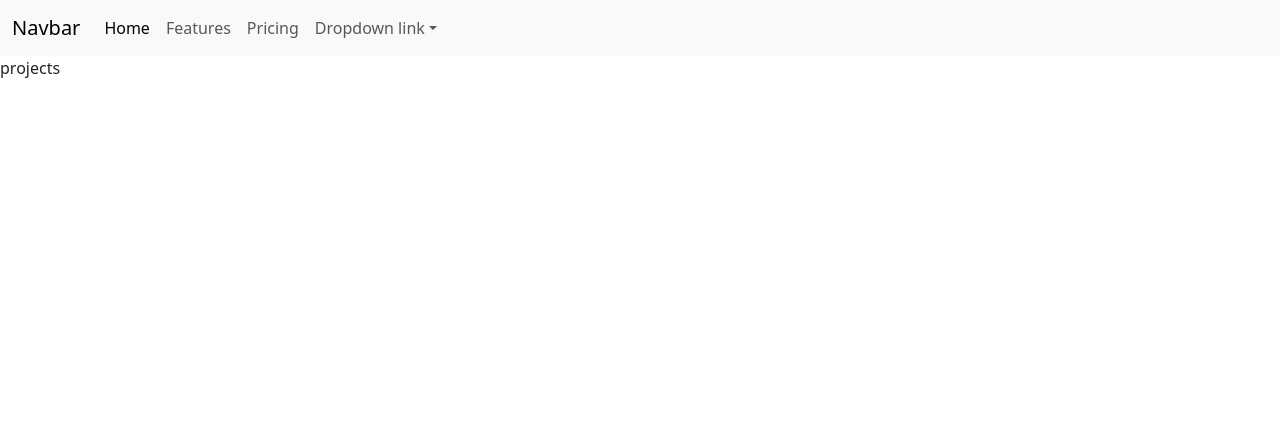
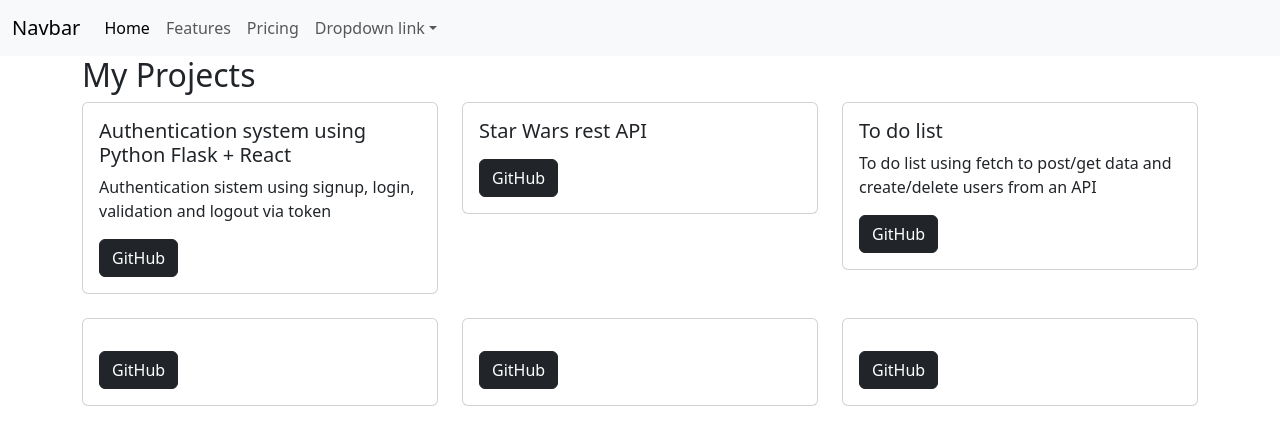
Before and after one commit to Dageti/Portafolio, a React (Create React App) app: page /projects in a window 1280 px wide. Shown: the top 444 px of the page. Built offline with nearby package versions, Linux system fonts and the light colour scheme.

Commit message:
creado array de objects para proyectos, esqueletos de vistas

```diff
--- a/src/App.js
+++ b/src/App.js
@@ -8,7 +8,7 @@ import Projects from './pages/projects.jsx';
 import Aboutme from './pages/aboutme.jsx';
 
 
-function App() {
+const App =() => {
   return (
       <Router>
         <Navbar />
@@ -16,6 +16,7 @@ function App() {
           <Route path='/' element={<Home/>}/>
           <Route path='/projects' element={<Projects/>}/>
           <Route path='/about' element={<Aboutme/>}/>
+          <Route path='*' element={<h1>Not found!</h1>}/>
         </Routes>
       </Router>
 
--- a/src/components/navbar.jsx
+++ b/src/components/navbar.jsx
@@ -1,11 +1,11 @@
 import React from 'react';
-import { Link } from 'react-router-dom';
+
 
 function Navbar() {
   return (
 <nav className="navbar navbar-expand-lg bg-body-tertiary">
   <div className="container-fluid">
-    <a className="navbar-brand" href="#">
+    <a className="navbar-brand" href="/">
       Navbar
     </a>
     <button
@@ -48,8 +48,8 @@ function Navbar() {
           </a>
           <ul className="dropdown-menu">
             <li>
-              <a className="dropdown-item" href="#">
-                Action
+              <a className="dropdown-item" href="/about">
+                About me
               </a>
             </li>
             <li>
--- a/src/components/projectcard.jsx
+++ b/src/components/projectcard.jsx
@@ -1,9 +1,24 @@
-import React from 'react'
+import React from "react";
 
-function Projectcard() {
+const Projectcard = ({ project }) => {
   return (
-    <div>Projectcard</div>
-  )
-}
+    <div className="col-md-4">
+      <div className="card mb-4">
+        <div className="card-body">
+          <h5 className="card-title">{project.title}</h5>
+          <p className="card-text">{project.description}</p>
+          <a
+            href={project.github}
+            className="btn btn-dark"
+            target="_blank"
+            rel="noopener noreferrer"
+          >
+            GitHub
+          </a>
+        </div>
+      </div>
+    </div>
+  );
+};
 
-export default Projectcard
+export default Projectcard;
--- a/src/css/index.css
+++ b/src/css/index.css
@@ -5,6 +5,7 @@ body {
     sans-serif;
   -webkit-font-smoothing: antialiased;
   -moz-osx-font-smoothing: grayscale;
+  background-color: black;
 }
 
 code {
--- a/src/pages/aboutme.jsx
+++ b/src/pages/aboutme.jsx
@@ -1,9 +1,43 @@
-import React from 'react'
+import React from "react";
 
-function Aboutme() {
+const Aboutme = () => {
   return (
-    <div>aboutme</div>
-  )
-}
+    <>
+      <div className="contact-page">
+        <div className="container">
+          <h2>About me</h2>
+          <p>
+            Hi, I'm a full-stack developer who has just started in this world. I
+            am eager to keep learning how to create dynamic designs. I have
+            experience in technologies like react, python and flask.
+          </p>
+        </div>
+        <div className="container">
+          <h2>contact me</h2>
+          <p>
+            Contact me via email at:
+            <a href="mailto:mat500.600@gmail.com">mat500.600@gmail.com</a>
+          </p>
+          <p>or find me here:</p>
+          <ul>
+            <li>
+              <a
+                href="https://www.linkedin.com/in/matias-rivas-gallardo/"
+                target="_blank"
+              >
+                linkedIn
+              </a>
+            </li>
+            <li>
+              <a href="https://github.com/Dageti" target="_blank">
+                Github
+              </a>
+            </li>
+          </ul>
+        </div>
+      </div>
+    </>
+  );
+};
 
-export default Aboutme
+export default Aboutme;
--- a/src/pages/home.jsx
+++ b/src/pages/home.jsx
@@ -1,9 +1,7 @@
-import React from 'react'
+import React from "react";
 
-function Home() {
-  return (
-    <div>home</div>
-  )
-}
+const Home = () => {
+  return <div>home</div>;
+};
 
-export default Home
+export default Home;
--- a/src/pages/projects.jsx
+++ b/src/pages/projects.jsx
@@ -1,9 +1,54 @@
-import React from 'react'
+import React from "react";
+import Projectcard from "../components/projectcard.jsx";
 
-function projects() {
+const Projects = () => {
+  const projects = [
+    {
+      title: "Authentication system using Python Flask + React",
+      description:
+        "Authentication sistem using signup, login, validation and logout via token",
+      github: "https://github.com/Dageti/MR-auth-python-react-flask",
+    },
+    {
+      title: "Star Wars rest API",
+      description: "",
+      github: "https://github.com/Dageti/MR-SW-restAPI",
+    },
+    {
+      title: "To do list",
+      description: " To do list using fetch to post/get data and create/delete users from an API",
+      github: "https://github.com/Dageti/ToDoFetch-MR",
+    },
+    {
+      title: "",
+      description: "",
+      github: "",
+    },
+    {
+      title: "",
+      description: "",
+      github: "",
+    },
+    {
+      title: "",
+      description: "",
+      github: "",
+    },
+  ];
   return (
-    <div>projects</div>
-  )
-}
+    <>
+      <div className="projects-page">
+        <div className="container">
+          <h2>My Projects</h2>
+          <div className="row">
+            {projects.map((project, index) => (
+              <Projectcard key={index} project={project} />
+            ))}
+          </div>
+        </div>
+      </div>
+    </>
+  );
+};
 
-export default projects
+export default Projects;
```
